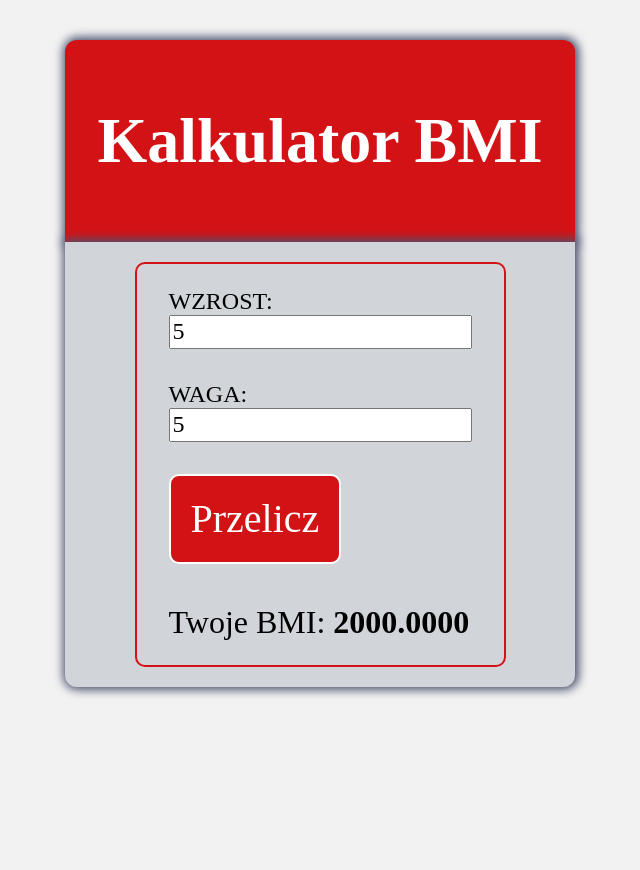
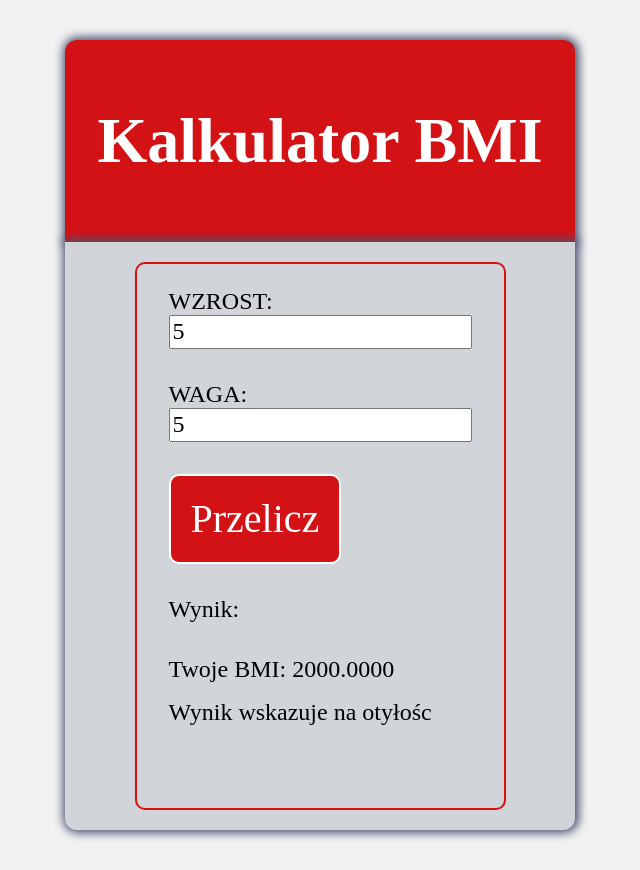
Before and after one commit to DawidGaski/BMI-calculator-react, a React (Create React App) app: page / in a window 1280 px wide. Both pictures are taken after typing "5", "5" into the empty fields and a click on the button "Przelicz". Shown: the whole page, without its empty margins (320-960 px from the left). Before the commit the page ends 800 px from the top, so only its background shows below. Built offline with nearby package versions, Linux system fonts and the light colour scheme.

Commit message:
deleted Result component and added result in BMICalculator component, added info in result

```diff
--- a/src/features/BMICalculator/Result/index.js
+++ /dev/null
@@ -1,19 +0,0 @@
-import { StyledResult } from "./styled";
-
-const Result = ({ result }) => {
-  return (
-    <StyledResult>
-      Twoje BMI:{" "}
-      <strong>
-        {result !== undefined && (
-          <>
-            {result.height}
-            {result.weight}
-            {result.bmi.toFixed(4)}
-          </>
-        )}
-      </strong>
-    </StyledResult>
-  );
-};
-export default Result;
--- a/src/features/BMICalculator/Result/styled.js
+++ /dev/null
@@ -1,12 +0,0 @@
-import styled from "styled-components";
-
-export const StyledResult = styled.p`
-  margin: 16px;
-  padding-top: 8px;
-  font-size: 32px;
-  @media (max-width: ${({ theme }) => theme.breakpoint.mobileMax}px) {
-    padding-top: 4px;
-    font-size: 16px;
-    margin: 8px;
-  }
-`;
--- a/src/features/BMICalculator/index.js
+++ b/src/features/BMICalculator/index.js
@@ -1,20 +1,35 @@
-import { useState } from "react";
-import Result from "./Result";
-import { Button, Form, Input, Paragraph } from "./styled";
+import { useState, useEffect } from "react";
+import { Button, Form, Input, Paragraph, Result } from "./styled";
 
 const BmiCalculator = () => {
-  const [result, setResult] = useState();
+  const [result, setResult] = useState(null);
+  const [info, setInfo] = useState("");
 
   const calculateResult = (weight, height) => {
     const bmi = weight / (height / 100) ** 2;
-
-    setResult({
-      bmi,
-    });
+    setResult(bmi);
   };
 
   const [weight, setWeight] = useState("");
   const [height, setHeight] = useState("");
+
+  const W1 = 18.5;
+  const W2 = 25;
+  const W3 = 29.9;
+
+  useEffect(() => {
+    if (result !== null) {
+      if (result < W1) {
+        setInfo("Wynik wskazuje na niedowagę");
+      } else if (result >= W1 && result < W2) {
+        setInfo("Wynik wskazuje, że masz prawidłową wagę, gratulacje");
+      } else if (result >= W2 && result < W3) {
+        setInfo("Wynik wskazuje na nadwagę");
+      } else if (result >= W3) {
+        setInfo("Wynik wskazuje na otyłośc");
+      }
+    }
+  }, [result]);
 
   const onFormSubmit = (event) => {
     event.preventDefault();
@@ -24,7 +39,6 @@ const BmiCalculator = () => {
   return (
     <Form onSubmit={onFormSubmit}>
       <Paragraph>
-        {" "}
         WZROST:
         <Input
           placeholder="wpisz swój wzrost w cm"
@@ -32,10 +46,9 @@ const BmiCalculator = () => {
           type="number"
           step="0.5"
           value={height}
-        ></Input>
+        />
       </Paragraph>
       <Paragraph>
-        {" "}
         WAGA:
         <Input
           placeholder="wpisz swoją wagę w kg"
@@ -43,12 +56,20 @@ const BmiCalculator = () => {
           type="number"
           step="0.1"
           value={weight}
-        ></Input>
+        />
       </Paragraph>
       <Paragraph>
         <Button>Przelicz</Button>
       </Paragraph>
-      <Result result={result} />
+      <Paragraph>Wynik:</Paragraph>
+      <Result>
+        {result !== null && (
+          <>
+            <Paragraph>Twoje BMI: {result.toFixed(4)}</Paragraph>
+            <Paragraph>{info}</Paragraph>
+          </>
+        )}
+      </Result>
     </Form>
   );
 };
--- a/src/features/BMICalculator/styled.js
+++ b/src/features/BMICalculator/styled.js
@@ -44,3 +44,12 @@ export const Button = styled.button`
     border-radius: 5px;
   }
 `;
+
+export const Result = styled.div`
+  width: 320px;
+  height: 160px;
+  @media (max-width: ${({ theme }) => theme.breakpoint.mobileMax}px) {
+    width: 160px;
+    height: 60px;
+  }
+`;
```
